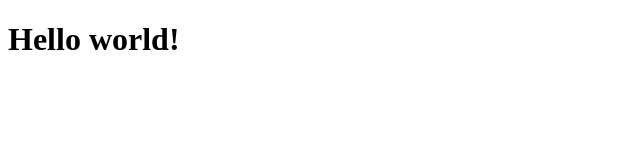
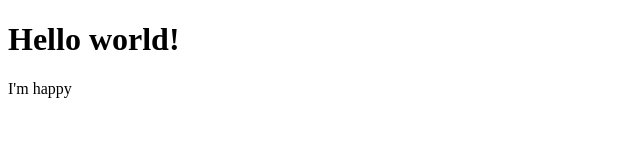
Before and after one commit to tomekbuszman/poligon, a plain HTML site: page index.html in a window 1280 px wide. Shown: the full height of the page, 0-640 px from the left. Drawn offline with Linux system fonts and the light colour scheme.

Commit message:
add new line

```diff
--- a/index.html
+++ b/index.html
@@ -1,4 +1,5 @@
 <!doctype html>
 <html>
  <h1>Hello world!</h1>
+<p>I'm happy</p>
 </html>
```
